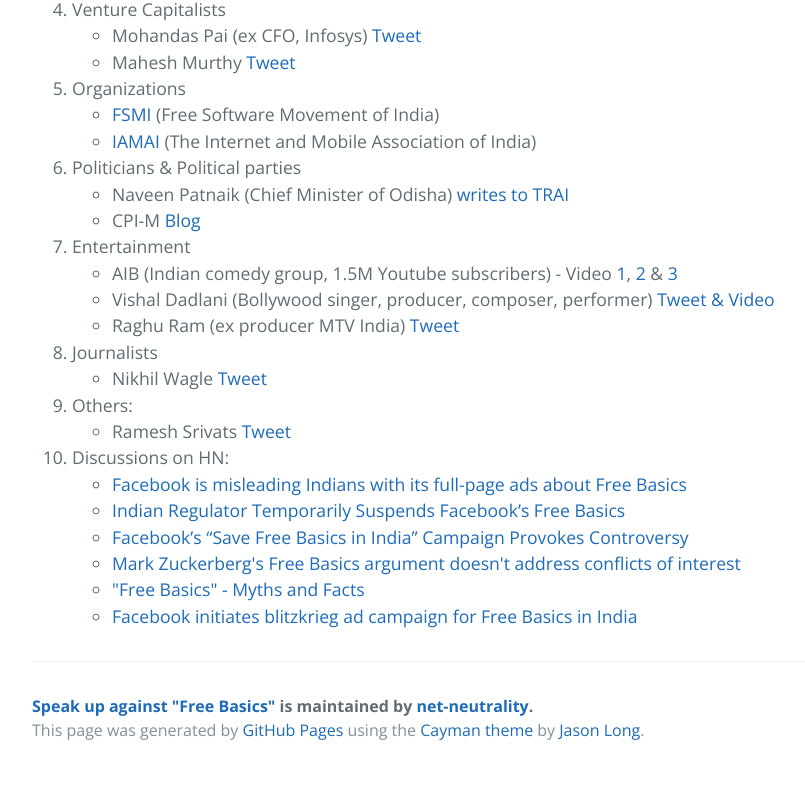
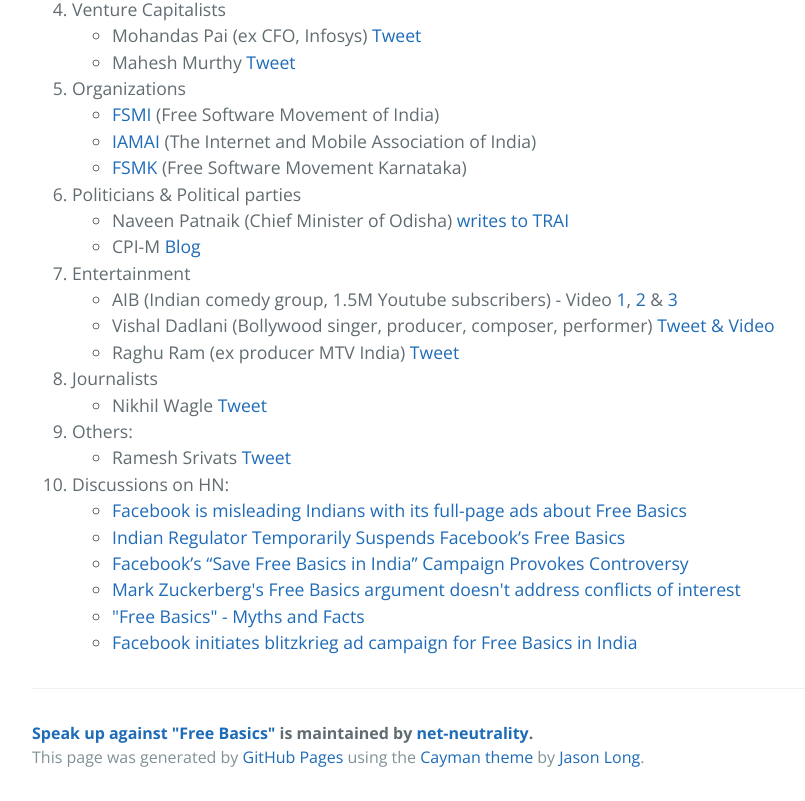
Before and after one commit to net-neutrality/no-free-basics, a plain HTML site: page index.html in a window 1280 px wide. Shown: the part 1017-1818 px from the top of the page, without its empty margins (192-997 px from the left). Before the commit the page ends 1791 px from the top, so only its background shows below. Drawn offline with nearby package versions, Linux system fonts and the light colour scheme.

```diff
--- a/index.html
+++ b/index.html
@@ -81,6 +81,8 @@
 <a href="http://saynotofreebasics.fsmi.in/">FSMI</a> (Free Software Movement of India) </li>
 <li>
 <a href="http://tech.firstpost.com/news-analysis/iamai-against-platforms-like-free-basics-says-telcos-shouldnt-have-differential-pricing-293065.html">IAMAI</a> (The Internet and Mobile Association of India) </li>
+<li>
+<a href="https://twitter.com/fsmk_org/status/683267093815361536">FSMK</a> (Free Software Movement Karnataka)</li>
 </ul>
 </li>
 <li>Politicians &amp; Political parties
```
Also changed, not shown: params.json (+1 -1 lines).
